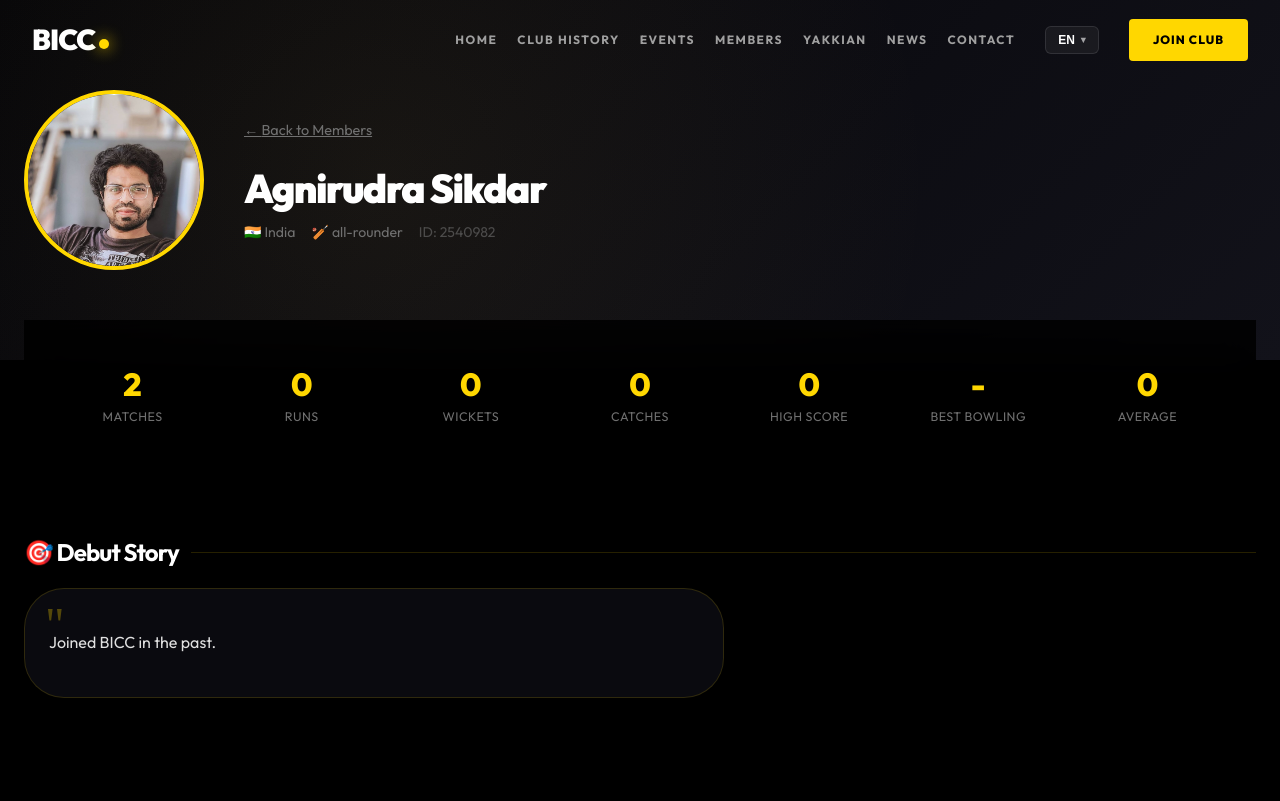
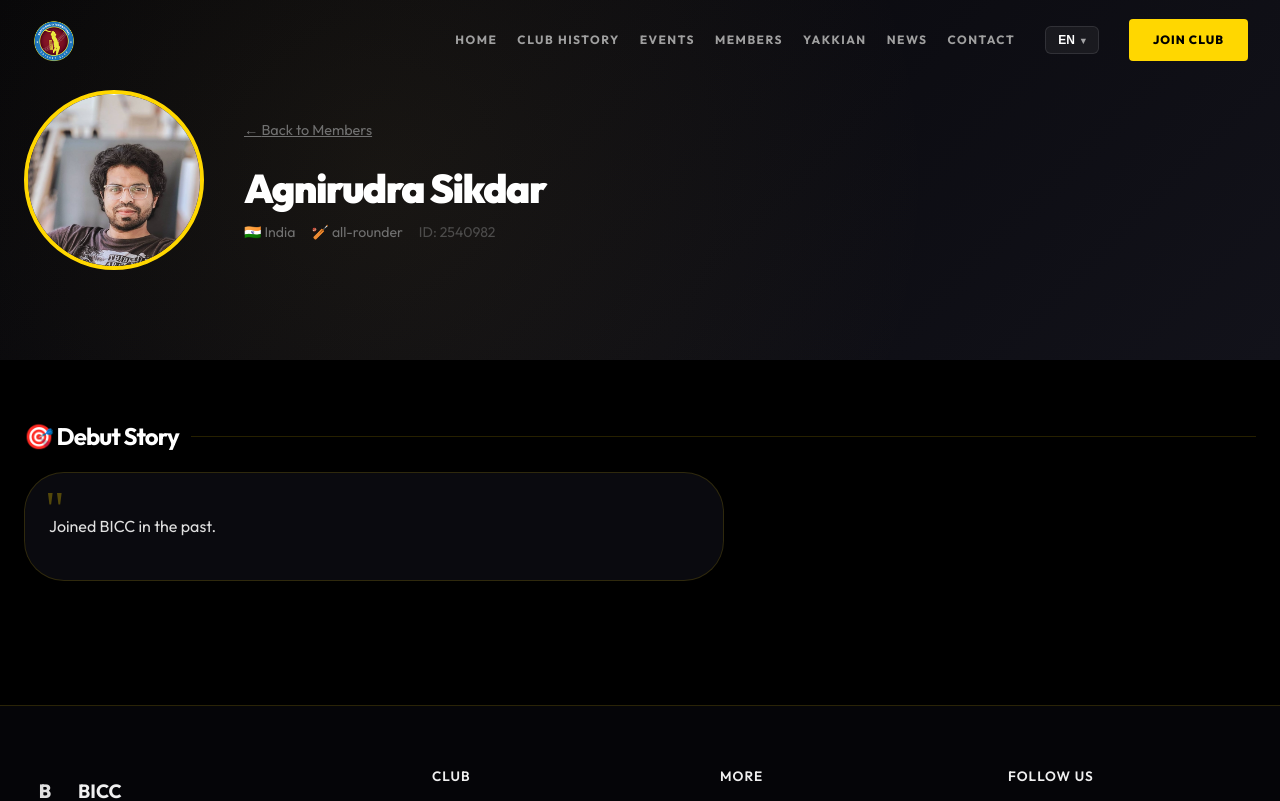
Before and after one commit to zeeshandildar/bicc, a Next.js app: page /members/agnirudra-sikdar in a window 1280 px wide. Shown: the top 801 px of the page. Built offline with nearby package versions, Linux system fonts and the light colour scheme.

Commit message:
Update navbar logo and simplify member profile layout

```diff
--- a/app/members/[id]/page.js
+++ b/app/members/[id]/page.js
@@ -82,26 +82,6 @@ export default function PlayerProfilePage({ params }) {
         </div>
       </div>
 
-      {/* Stats Dashboard */}
-      <div className={styles.statsSection}>
-        <div className={styles.statsGrid}>
-          {[
-            { val: player.stats.matches, label: t('Matches', 'Partidos') },
-            { val: player.stats.runs?.toLocaleString(), label: t('Runs', 'Carreras') },
-            { val: player.stats.wickets, label: t('Wickets', 'Wickets') },
-            { val: player.stats.catches, label: t('Catches', 'Catches') },
-            { val: player.stats.highScore, label: t('High Score', 'Mejor Puntuación') },
-            { val: player.stats.bestBowling, label: t('Best Bowling', 'Mejor Lanzamiento') },
-            { val: player.stats.average, label: t('Average', 'Promedio') },
-          ].map((s, i) => (
-            <div key={i} className={styles.statCard}>
-              <div className={styles.statValue}>{s.val}</div>
-              <div className={styles.statLabel}>{s.label}</div>
-            </div>
-          ))}
-        </div>
-      </div>
-
       {/* Debut */}
       {player.debutStory && (
         <div className={styles.contentSection}>
--- a/components/Navbar/Navbar.js
+++ b/components/Navbar/Navbar.js
@@ -33,8 +33,11 @@ export default function Navbar() {
     <nav className={`${styles.nav} ${isScrolled ? styles.scrolled : ''}`}>
       <div className={`${styles.container} container`}>
         <Link href="/" className={styles.logo}>
-          <span className={styles.logoText}>BICC</span>
-          <div className={styles.logoDot}></div>
+          <img
+            src="/images/utility/bicclogo.png"
+            alt="BICC logo"
+            className={styles.logoImage}
+          />
         </Link>
 
         {/* Desktop Links */}
--- a/components/Navbar/Navbar.module.css
+++ b/components/Navbar/Navbar.module.css
@@ -31,6 +31,12 @@
   gap: 4px;
   text-decoration: none;
   min-width: fit-content;
+}
+
+.logoImage {
+  height: 44px;
+  width: auto;
+  display: block;
 }
 
 .logoText {
--- a/components/PlayerProfile/PlayerProfile.module.css
+++ b/components/PlayerProfile/PlayerProfile.module.css
@@ -55,47 +55,6 @@
   gap: 6px;
   font-size: 0.88rem;
   color: var(--text-muted);
-}
-
-/* Stats Dashboard */
-.statsSection {
-  max-width: var(--max-width);
-  margin: -40px auto 0;
-  padding: 0 24px;
-  position: relative;
-  z-index: 2;
-}
-
-.statsGrid {
-  display: grid;
-  grid-template-columns: repeat(auto-fit, minmax(140px, 1fr));
-  gap: 16px;
-  background: var(--glass-bg);
-  backdrop-filter: blur(20px);
-  border: 1px solid var(--glass-border);
-  border-radius: var(--radius-xl);
-  padding: 32px;
-}
-
-.statCard {
-  text-align: center;
-  padding: 16px;
-}
-
-.statValue {
-  font-family: var(--font-heading);
-  font-size: 2rem;
-  font-weight: 800;
-  color: var(--accent-gold);
-  line-height: 1;
-  margin-bottom: 6px;
-}
-
-.statLabel {
-  font-size: 0.78rem;
-  color: var(--text-muted);
-  text-transform: uppercase;
-  letter-spacing: 0.5px;
 }
 
 /* Content Sections */
```
Also changed, not shown: public/images/utility/bicclogo.png (added).
